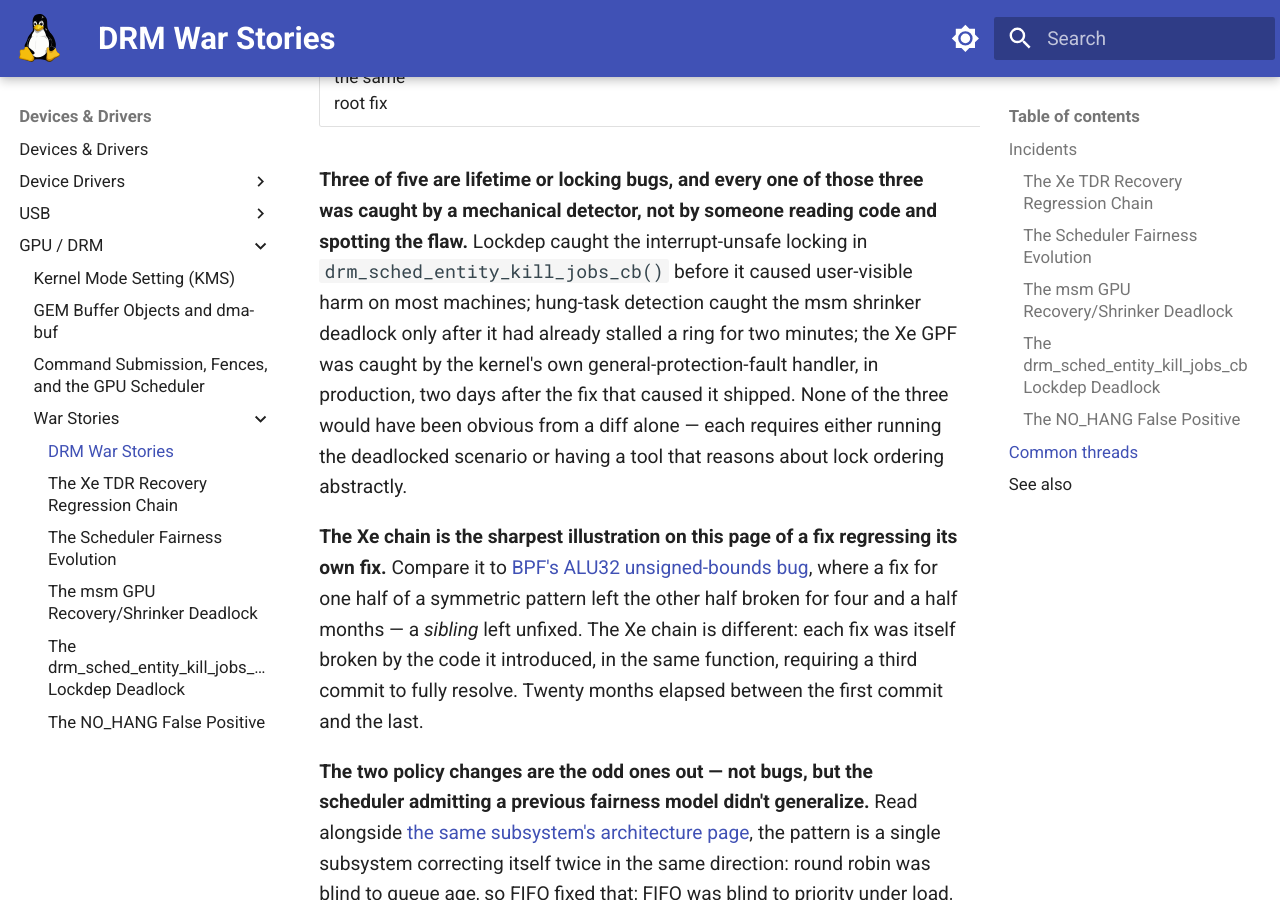
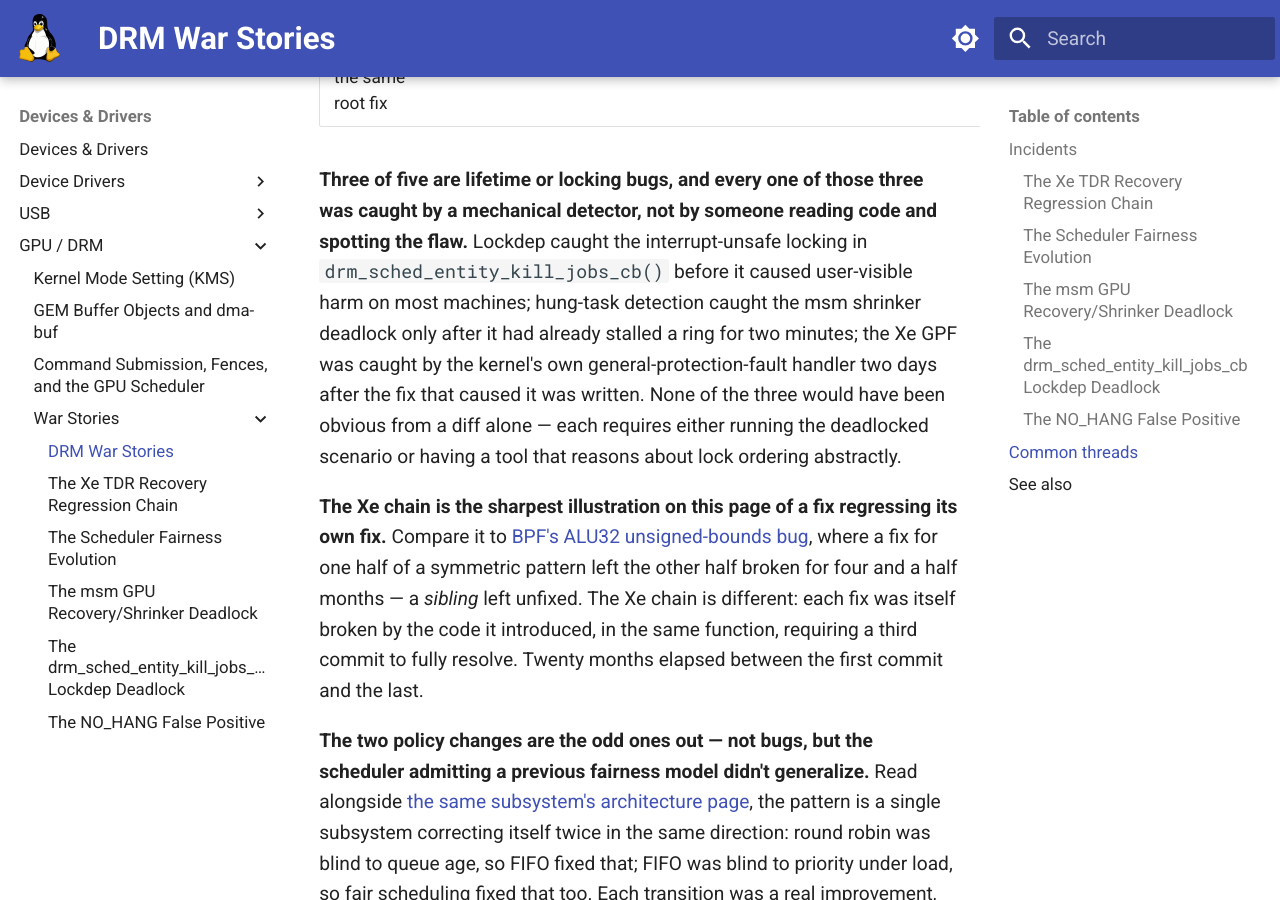
Before and after one commit to laveeshb/linux-kernel-internals, an MkDocs documentation site: the page built from docs/drm/war-stories.md, in a window 1280 px wide and 900 px high, scrolled down 3621 px. Built offline with MkDocs 1.6.1 and Material for MkDocs 9.7.7, drawn with Linux system fonts in a browser that asks for light colours; some of the changed text lies outside the part shown.

Commit message:
Fix Xe TDR chain start date and a leftover landed/written conflation
'Landed: October 2024' used fe05cee4d953's author date; it actually
merged into Linus's mainline tree in early November 2024 (absent from
v6.12-rc5, present in v6.12-rc6 via merge commit 269ce3bd62e8, dated
2024-11-02). Corrected in both this file and the landing page.

Also fixed a closing-paragraph sentence on the landing page that still
said the Xe GPF was caught 'two days after the fix that caused it
shipped, in production' -- the same landed/written conflation already
fixed once elsewhere on this page didn't propagate here. The real
shipping gap between the two commits is 8 days, not 2; the 2-day gap
is between when they were written. Reworded to say so, and dropped
the unsubstantiated 'in production' claim.

```diff
--- a/docs/drm/war-stories.md
+++ b/docs/drm/war-stories.md
@@ -43,7 +43,7 @@
 | Involves the `dma_fence` signaling-path contract | No | No | Yes | Yes | No |
 | Multiple drivers affected by the same root fix | No | Yes | No | Yes | Yes |
 
-**Three of five are lifetime or locking bugs, and every one of those three was caught by a mechanical detector, not by someone reading code and spotting the flaw.** Lockdep caught the interrupt-unsafe locking in `drm_sched_entity_kill_jobs_cb()` before it caused user-visible harm on most machines; hung-task detection caught the msm shrinker deadlock only after it had already stalled a ring for two minutes; the Xe GPF was caught by the kernel's own general-protection-fault handler, in production, two days after the fix that caused it shipped. None of the three would have been obvious from a diff alone — each requires either running the deadlocked scenario or having a tool that reasons about lock ordering abstractly.
+**Three of five are lifetime or locking bugs, and every one of those three was caught by a mechanical detector, not by someone reading code and spotting the flaw.** Lockdep caught the interrupt-unsafe locking in `drm_sched_entity_kill_jobs_cb()` before it caused user-visible harm on most machines; hung-task detection caught the msm shrinker deadlock only after it had already stalled a ring for two minutes; the Xe GPF was caught by the kernel's own general-protection-fault handler two days after the fix that caused it was written. None of the three would have been obvious from a diff alone — each requires either running the deadlocked scenario or having a tool that reasons about lock ordering abstractly.
 
 **The Xe chain is the sharpest illustration on this page of a fix regressing its own fix.** Compare it to [BPF's ALU32 unsigned-bounds bug](../bpf/war-stories/alu32-unsigned-bounds.md), where a fix for one half of a symmetric pattern left the other half broken for four and a half months — a *sibling* left unfixed. The Xe chain is different: each fix was itself broken by the code it introduced, in the same function, requiring a third commit to fully resolve. Twenty months elapsed between the first commit and the last.
 
```
Also changed, not shown: other parts of docs/drm/war-stories.md (+1 -1 lines), docs/drm/war-stories/xe-tdr-recovery-regression.md (+1 -1 lines).
